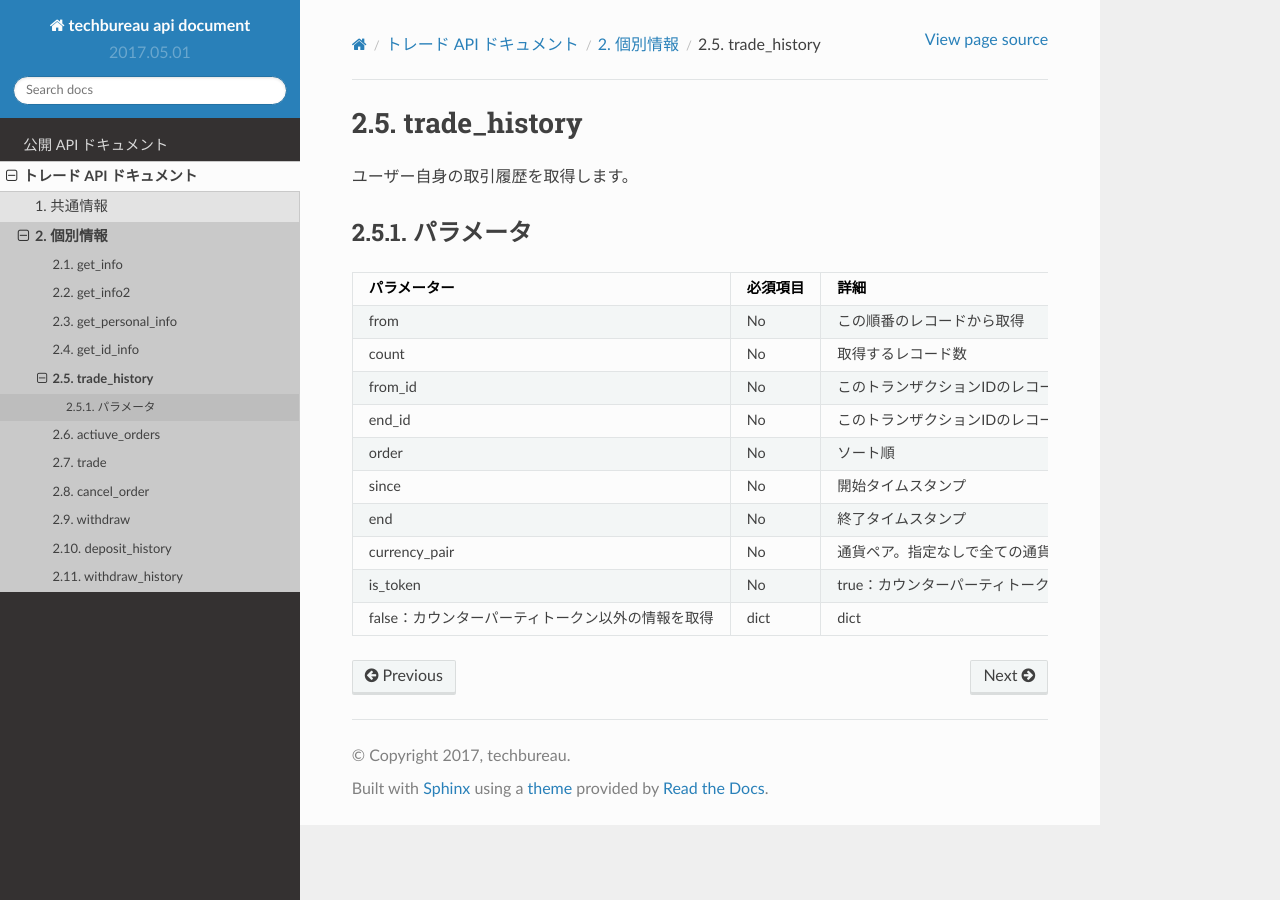
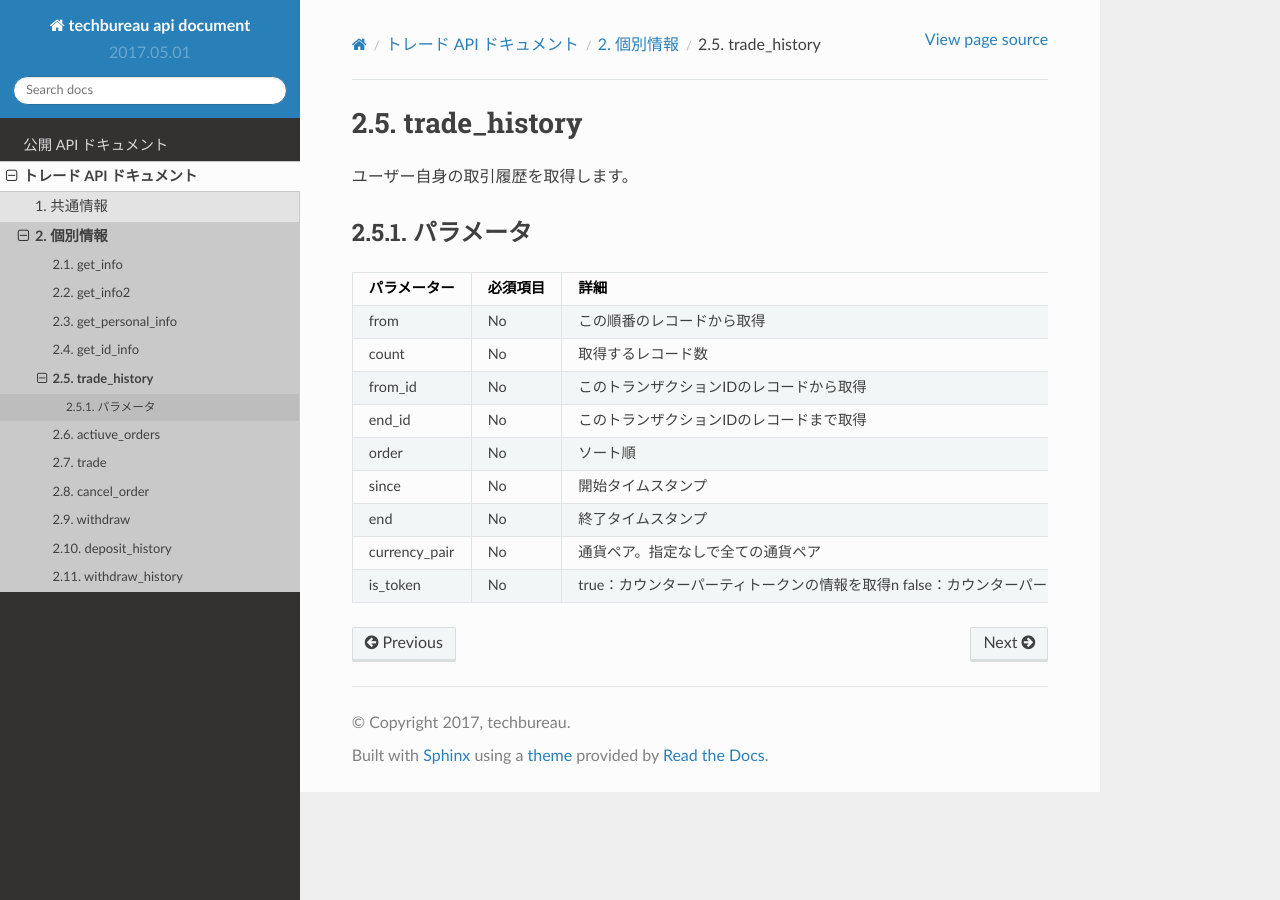
Before and after one commit to techbureau/api-doc, a Sphinx documentation site: the page built from docs/trade/2_individual/5_trade_history.rst, in a window 1280 px wide. Built offline with Sphinx 7.4.7 and the Read the Docs theme 2.0.0, drawn with Linux system fonts in a browser that asks for light colours.

Commit message:
改行テスト4

```diff
--- a/docs/trade/2_individual/5_trade_history.rst
+++ b/docs/trade/2_individual/5_trade_history.rst
@@ -18,5 +18,5 @@
    "since", "No", "開始タイムスタンプ", "dict", "dict"
    "end", "No", "終了タイムスタンプ", "dict", "dict"
    "currency_pair", "No", "通貨ペア。指定なしで全ての通貨ペア", "dict", "dict"
-   "is_token", "No", "true：カウンターパーティトークンの情報を取得"
-                      "false：カウンターパーティトークン以外の情報を取得", "dict", "dict"
+   "is_token", "No", "true：カウンターパーティトークンの情報を取得\n \
+   false：カウンターパーティトークン以外の情報を取得", "dict", "dict"
```
